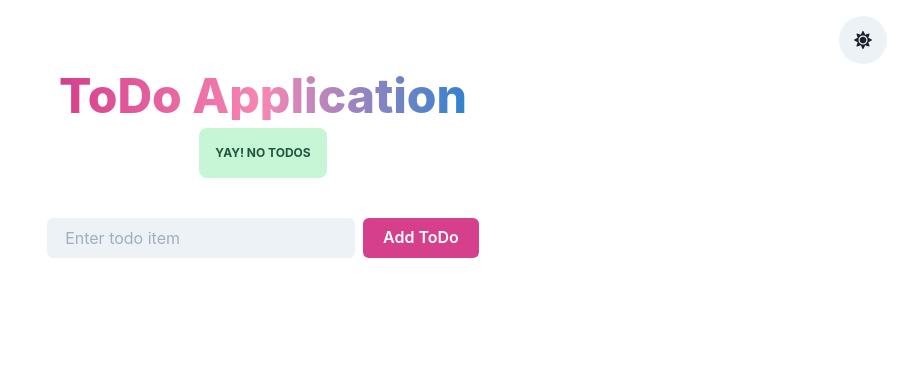
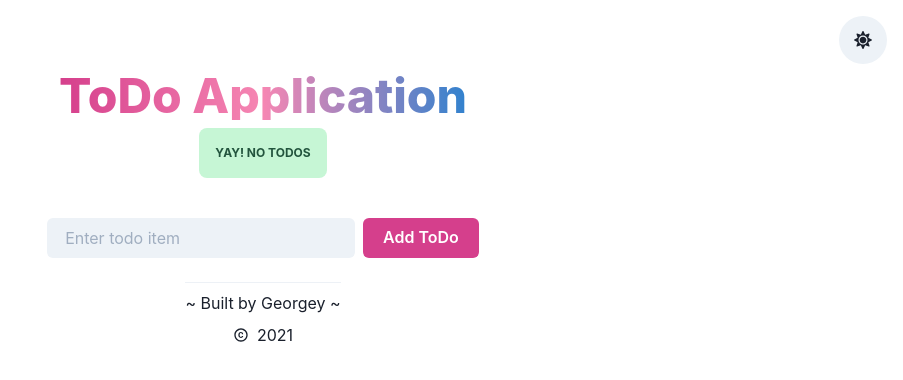
Before and after one commit to GeoBrodas/todo-chakra-react, a React (Create React App) app: page / in a window 1280 px wide. Shown: the top 380 px of the page, without its empty margins (377-1280 px from the left). Built offline with nearby package versions, Linux system fonts and the light colour scheme.

Commit message:
Add footer

```diff
--- a/src/components/App.jsx
+++ b/src/components/App.jsx
@@ -4,6 +4,7 @@ import { Heading, VStack, IconButton, useColorMode } from '@chakra-ui/react'
 import { FaMoon, FaSun } from 'react-icons/fa'
 import Todolist from './Todolist'
 import Addtodolist from './Addtodolist'
+import Footer from './Footer'
 
 function App() {
   const [todos, setTodos] = useState(
@@ -49,6 +50,7 @@ function App() {
       </Heading>
       <Todolist todos={todos} deleteTodo={deleteTodo} />
       <Addtodolist addTodo={addTodo} />
+      <Footer />
     </VStack>
   )
 }
--- /dev/null
+++ b/src/components/Footer.jsx
@@ -0,0 +1,22 @@
+import React from 'react'
+import { Divider, HStack, Text, VStack } from '@chakra-ui/react'
+import { MdCopyright } from 'react-icons/md'
+
+const year = new Date().getFullYear()
+
+function Footer() {
+  return (
+    <VStack p={4}>
+      <Divider />
+      <Text>~ Built by Georgey ~</Text>
+      <Text>
+        <HStack>
+          <MdCopyright />
+          <span>{year}</span>
+        </HStack>
+      </Text>
+    </VStack>
+  )
+}
+
+export default Footer
```
